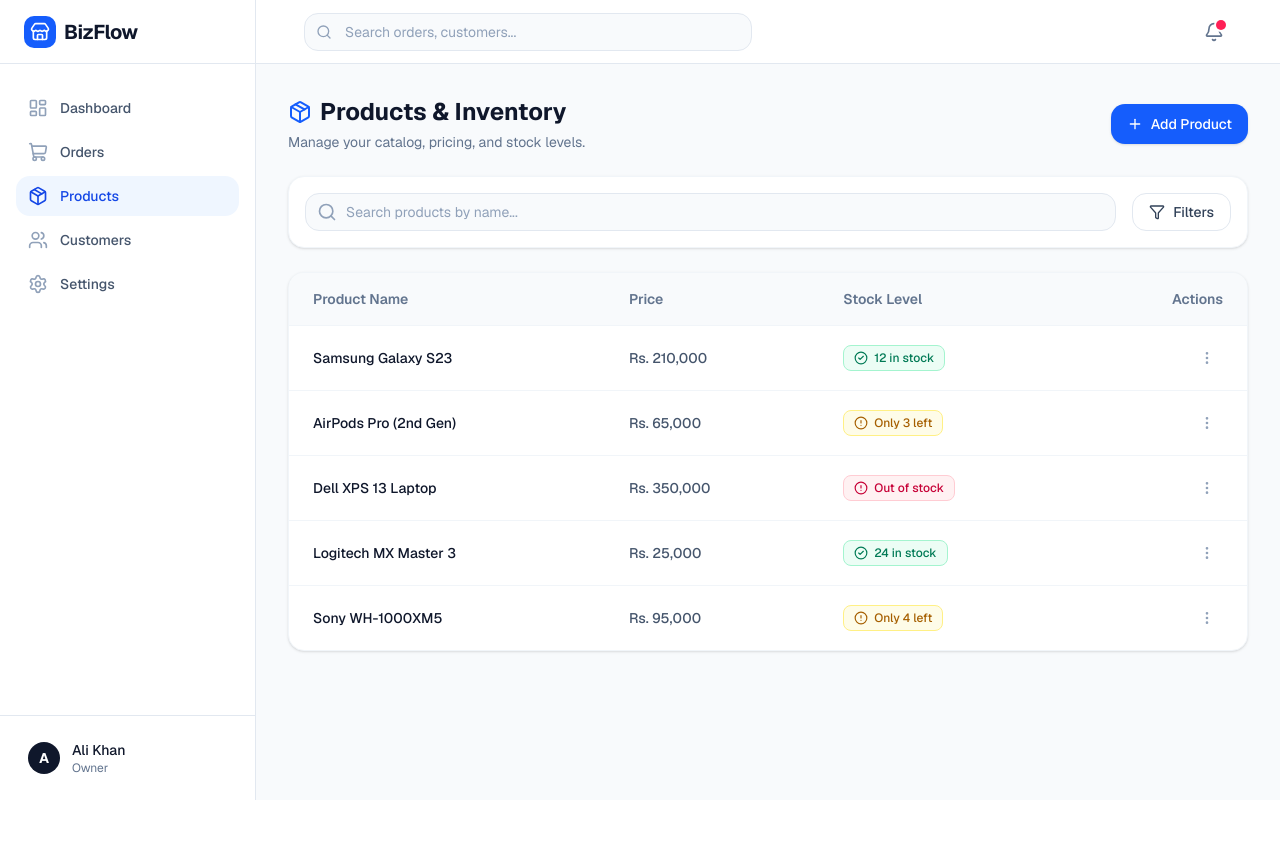
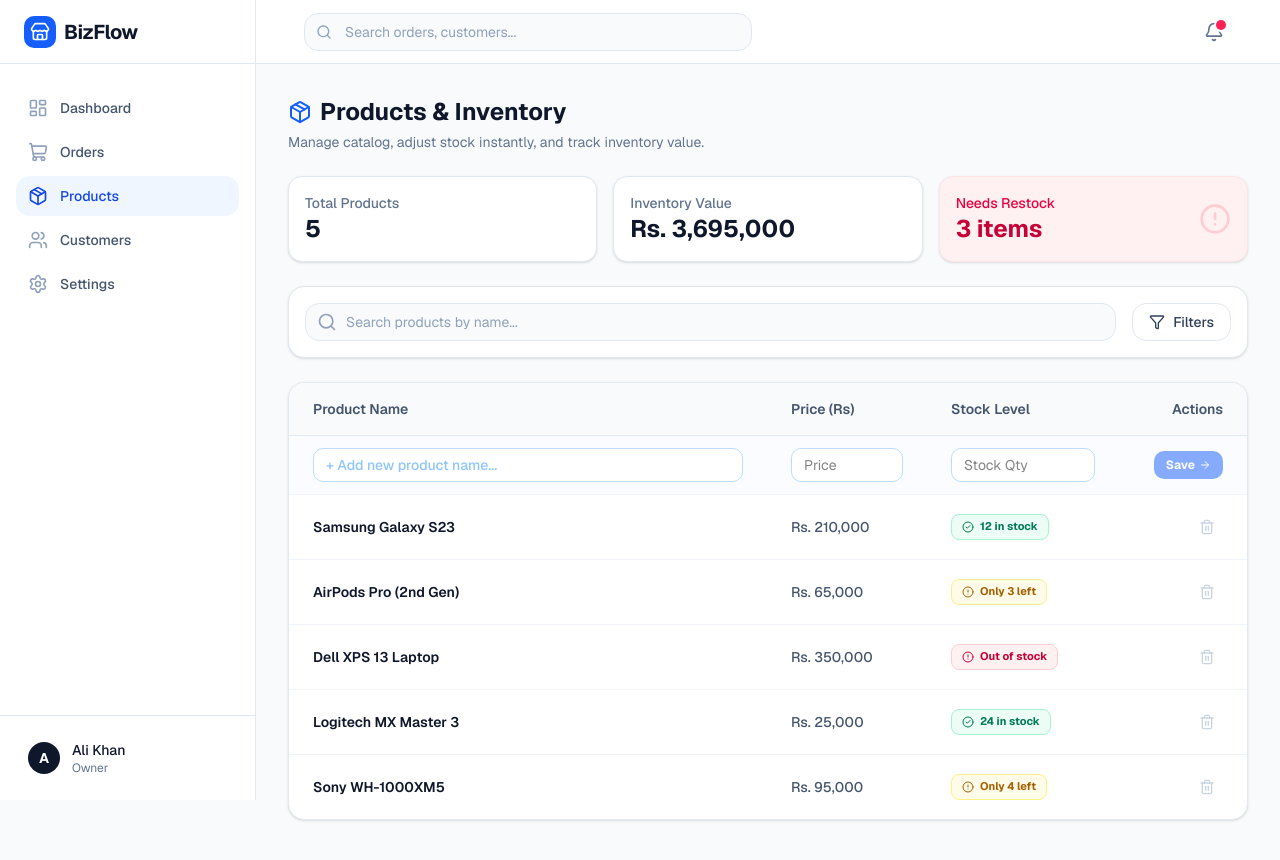
Before and after one commit to itx-tayyab/BizFlow, a Next.js app in the folder client/: page /products in a window 1280 px wide. Shown: the top 860 px of the page. Before the commit the page ends 800 px from the top, so only its background shows below. Built offline with nearby package versions, Linux system fonts and the light colour scheme.

Commit message:
Enhance ProductsPage with quick add functionality, dynamic metrics display, and inline stock adjustment features for improved inventory management.

```diff
--- a/client/src/app/(dashboard)/products/page.tsx
+++ b/client/src/app/(dashboard)/products/page.tsx
@@ -1,101 +1,216 @@
+"use client";
+
+import { useState } from "react";
 import {
-  Plus,
-  Search,
-  MoreVertical,
-  Package,
-  AlertCircle,
-  CheckCircle2,
-  Filter
+  Search, Package, AlertCircle, CheckCircle2,
+  Filter, Plus, Minus, Trash2, ArrowRight
 } from "lucide-react";
 
-// Mock Data (Based on your Prisma Schema)
-const products =[
-  { id: "1", name: "Samsung Galaxy S23", price: 210000, stock: 12, status: "in-stock" },
-  { id: "2", name: "AirPods Pro (2nd Gen)", price: 65000, stock: 3, status: "low-stock" },
-  { id: "3", name: "Dell XPS 13 Laptop", price: 350000, stock: 0, status: "out-of-stock" },
-  { id: "4", name: "Logitech MX Master 3", price: 25000, stock: 24, status: "in-stock" },
-  { id: "5", name: "Sony WH-1000XM5", price: 95000, stock: 4, status: "low-stock" },
+// --- MOCK INVENTORY DATA ---
+const initialProducts =[
+  { id: "1", name: "Samsung Galaxy S23", price: 210000, stock: 12 },
+  { id: "2", name: "AirPods Pro (2nd Gen)", price: 65000, stock: 3 },
+  { id: "3", name: "Dell XPS 13 Laptop", price: 350000, stock: 0 },
+  { id: "4", name: "Logitech MX Master 3", price: 25000, stock: 24 },
+  { id: "5", name: "Sony WH-1000XM5", price: 95000, stock: 4 },
 ];
 
 export default function ProductsPage() {
+  const [products, setProducts] = useState(initialProducts);
+  const [searchQuery, setSearchQuery] = useState("");
+
+  // Quick Add State
+  const [newName, setNewName] = useState("");
+  const [newPrice, setNewPrice] = useState("");
+  const [newStock, setNewStock] = useState("");
+
+  // --- ACTIONS ---
+  const handleAddProduct = () => {
+    if (!newName || !newPrice) return;
+    const newProduct = {
+      id: Math.random().toString(),
+      name: newName,
+      price: Number(newPrice),
+      stock: Number(newStock) || 0,
+    };
+    setProducts([newProduct, ...products]); // Add to top of list
+    setNewName(""); setNewPrice(""); setNewStock(""); // Reset inputs
+  };
+
+  const updateStock = (id: string, delta: number) => {
+    setProducts(products.map(p => {
+      if (p.id === id) {
+        const updatedStock = p.stock + delta;
+        return { ...p, stock: updatedStock < 0 ? 0 : updatedStock };
+      }
+      return p;
+    }));
+  };
+
+  const deleteProduct = (id: string) => {
+    setProducts(products.filter(p => p.id !== id));
+  };
+
+  // --- MATH METRICS ---
+  const filteredProducts = products.filter(p => p.name.toLowerCase().includes(searchQuery.toLowerCase()));
+  const totalInventoryValue = products.reduce((sum, p) => sum + (p.price * p.stock), 0);
+  const lowStockCount = products.filter(p => p.stock > 0 && p.stock <= 5).length;
+  const outOfStockCount = products.filter(p => p.stock === 0).length;
+
   return (
-    <div className="space-y-6 animate-in fade-in duration-500">
+    <div className="space-y-6 animate-in fade-in duration-500 pb-10">
 
-      {/* 🟢 PAGE HEADER */}
+      {/* 🟢 1. PAGE HEADER */}
       <div className="flex flex-col sm:flex-row sm:items-center justify-between gap-4">
         <div>
           <h1 className="text-2xl font-bold text-slate-900 flex items-center gap-2">
             <Package className="w-6 h-6 text-blue-600" />
             Products & Inventory
           </h1>
-          <p className="text-sm text-slate-500 mt-1">Manage your catalog, pricing, and stock levels.</p>
+          <p className="text-sm text-slate-500 mt-1">Manage catalog, adjust stock instantly, and track inventory value.</p>
         </div>
-        <button className="flex items-center justify-center gap-2 bg-blue-600 text-white px-4 py-2.5 rounded-xl text-sm font-medium hover:bg-blue-700 transition-colors shadow-sm w-full sm:w-auto">
-          <Plus className="w-4 h-4" />
-          Add Product
-        </button>
       </div>
 
-      {/* 🟢 SEARCH & FILTERS BAR */}
-      <div className="bg-white p-4 rounded-2xl border border-slate-100 shadow-sm flex flex-col sm:flex-row gap-4">
-        {/* Search */}
+      {/* 🟢 2. DYNAMIC METRICS CARDS */}
+      <div className="grid grid-cols-1 sm:grid-cols-3 gap-4">
+        <div className="bg-white p-4 rounded-xl border border-slate-200 shadow-sm flex items-center justify-between">
+          <div>
+            <p className="text-sm font-medium text-slate-500">Total Products</p>
+            <p className="text-2xl font-bold text-slate-900">{products.length}</p>
+          </div>
+        </div>
+        <div className="bg-white p-4 rounded-xl border border-slate-200 shadow-sm flex items-center justify-between">
+          <div>
+            <p className="text-sm font-medium text-slate-500">Inventory Value</p>
+            <p className="text-2xl font-bold text-slate-900 text-emerald-600">Rs. {totalInventoryValue.toLocaleString()}</p>
+          </div>
+        </div>
+        <div className="bg-rose-50 p-4 rounded-xl border border-rose-100 shadow-sm flex items-center justify-between">
+          <div>
+            <p className="text-sm font-medium text-rose-600">Needs Restock</p>
+            <p className="text-2xl font-bold text-rose-700">{lowStockCount + outOfStockCount} items</p>
+          </div>
+          <AlertCircle className="w-8 h-8 text-rose-200" />
+        </div>
+      </div>
+
+      {/* 🟢 3. SEARCH BAR */}
+      <div className="bg-white p-4 rounded-2xl border border-slate-200 shadow-sm flex flex-col sm:flex-row gap-4">
         <div className="relative flex-1">
           <div className="absolute inset-y-0 left-0 pl-3 flex items-center pointer-events-none">
             <Search className="h-5 w-5 text-slate-400" />
           </div>
           <input
             type="text"
+            value={searchQuery}
+            onChange={(e) => setSearchQuery(e.target.value)}
             placeholder="Search products by name..."
-            className="block w-full pl-10 pr-3 py-2 border border-slate-200 rounded-xl leading-5 bg-slate-50 placeholder-slate-400 focus:outline-none focus:bg-white focus:ring-2 focus:ring-blue-500 focus:border-blue-500 sm:text-sm transition-all"
+            className="block w-full pl-10 pr-3 py-2 border border-slate-200 rounded-xl leading-5 bg-slate-50 placeholder-slate-400 focus:outline-none focus:bg-white focus:ring-2 focus:ring-blue-500 sm:text-sm transition-all"
           />
         </div>
-        {/* Filter Button */}
         <button className="flex items-center justify-center gap-2 px-4 py-2 border border-slate-200 rounded-xl text-sm font-medium text-slate-700 bg-white hover:bg-slate-50 transition-colors w-full sm:w-auto">
-          <Filter className="w-4 h-4" />
-          Filters
+          <Filter className="w-4 h-4" /> Filters
         </button>
       </div>
 
-      {/* 🟢 INVENTORY LIST (Desktop Table / Mobile Cards) */}
-      <div className="bg-white rounded-2xl border border-slate-100 shadow-sm overflow-hidden">
-
-        {/* Desktop View (Hidden on mobile) */}
-        <div className="hidden md:block overflow-x-auto">
+      {/* 🟢 4. INLINE SPREADSHEET TABLE */}
+      <div className="bg-white rounded-2xl border border-slate-200 shadow-sm overflow-hidden flex-1">
+        <div className="overflow-x-auto">
           <table className="w-full text-left text-sm whitespace-nowrap">
-            <thead className="bg-slate-50 text-slate-500 border-b border-slate-100">
+            <thead className="bg-slate-50 text-slate-600 border-b border-slate-200">
               <tr>
                 <th className="px-6 py-4 font-semibold">Product Name</th>
-                <th className="px-6 py-4 font-semibold">Price</th>
-                <th className="px-6 py-4 font-semibold">Stock Level</th>
-                <th className="px-6 py-4 font-semibold text-right">Actions</th>
+                <th className="px-6 py-4 font-semibold w-40">Price (Rs)</th>
+                <th className="px-6 py-4 font-semibold w-48">Stock Level</th>
+                <th className="px-6 py-4 font-semibold w-32 text-right">Actions</th>
               </tr>
             </thead>
-            <tbody className="divide-y divide-slate-100 text-slate-700">
-              {products.map((product) => (
-                <tr key={product.id} className="hover:bg-slate-50 transition-colors">
-                  <td className="px-6 py-4 font-medium text-slate-900">{product.name}</td>
-                  <td className="px-6 py-4 text-slate-600 font-medium">Rs. {product.price.toLocaleString()}</td>
+            <tbody className="divide-y divide-slate-100">
+
+              {/* --- ⚡ INLINE QUICK-ADD ROW (Replaces the need for a Modal/Page) --- */}
+              <tr className="bg-blue-50/30">
+                <td className="px-6 py-3">
+                  <input
+                    type="text"
+                    value={newName}
+                    onChange={(e) => setNewName(e.target.value)}
+                    placeholder="+ Add new product name..."
+                    className="w-full bg-white border border-blue-200 rounded-lg py-1.5 px-3 text-sm focus:outline-none focus:ring-2 focus:ring-blue-500 placeholder-blue-300 font-medium"
+                  />
+                </td>
+                <td className="px-6 py-3">
+                  <input
+                    type="number"
+                    value={newPrice}
+                    onChange={(e) => setNewPrice(e.target.value)}
+                    placeholder="Price"
+                    className="w-full bg-white border border-blue-200 rounded-lg py-1.5 px-3 text-sm focus:outline-none focus:ring-2 focus:ring-blue-500"
+                  />
+                </td>
+                <td className="px-6 py-3">
+                  <input
+                    type="number"
+                    value={newStock}
+                    onChange={(e) => setNewStock(e.target.value)}
+                    placeholder="Stock Qty"
+                    className="w-full bg-white border border-blue-200 rounded-lg py-1.5 px-3 text-sm focus:outline-none focus:ring-2 focus:ring-blue-500"
+                  />
+                </td>
+                <td className="px-6 py-3 text-right">
+                  <button
+                    onClick={handleAddProduct}
+                    disabled={!newName || !newPrice}
+                    className="bg-blue-600 text-white px-3 py-1.5 rounded-lg text-xs font-bold hover:bg-blue-700 disabled:opacity-50 transition-colors flex items-center gap-1 ml-auto"
+                  >
+                    Save <ArrowRight className="w-3 h-3" />
+                  </button>
+                </td>
+              </tr>
+
+              {/* --- ACTUAL DATA ROWS --- */}
+              {filteredProducts.map((product) => (
+                <tr key={product.id} className="hover:bg-slate-50 transition-colors group">
+                  <td className="px-6 py-4 font-semibold text-slate-900">{product.name}</td>
+
+                  <td className="px-6 py-4 font-medium text-slate-600">
+                    Rs. {product.price.toLocaleString()}
+                  </td>
+
                   <td className="px-6 py-4">
+                    <div className="flex items-center gap-3">
+                      {/* Stock Badge */}
+                      <div className="w-28">
                         {product.stock > 5 ? (
-                      <span className="inline-flex items-center gap-1.5 py-1 px-2.5 rounded-md text-xs font-medium bg-emerald-50 text-emerald-700 border border-emerald-200">
-                        <CheckCircle2 className="w-3.5 h-3.5" />
-                        {product.stock} in stock
+                          <span className="inline-flex items-center gap-1.5 py-1 px-2.5 rounded-md text-[11px] font-bold bg-emerald-50 text-emerald-700 border border-emerald-200">
+                            <CheckCircle2 className="w-3 h-3" /> {product.stock} in stock
                           </span>
                         ) : product.stock > 0 ? (
-                      <span className="inline-flex items-center gap-1.5 py-1 px-2.5 rounded-md text-xs font-medium bg-yellow-50 text-yellow-700 border border-yellow-200">
-                        <AlertCircle className="w-3.5 h-3.5" />
-                        Only {product.stock} left
+                          <span className="inline-flex items-center gap-1.5 py-1 px-2.5 rounded-md text-[11px] font-bold bg-yellow-50 text-yellow-700 border border-yellow-200">
+                            <AlertCircle className="w-3 h-3" /> Only {product.stock} left
                           </span>
                         ) : (
-                      <span className="inline-flex items-center gap-1.5 py-1 px-2.5 rounded-md text-xs font-medium bg-rose-50 text-rose-700 border border-rose-200">
-                        <AlertCircle className="w-3.5 h-3.5" />
-                        Out of stock
+                          <span className="inline-flex items-center gap-1.5 py-1 px-2.5 rounded-md text-[11px] font-bold bg-rose-50 text-rose-700 border border-rose-200">
+                            <AlertCircle className="w-3 h-3" /> Out of stock
                           </span>
                         )}
+                      </div>
+
+                      {/* Inline Stock Adjustment Buttons */}
+                      <div className="hidden group-hover:flex items-center bg-slate-100 rounded-lg border border-slate-200 overflow-hidden">
+                        <button onClick={() => updateStock(product.id, -1)} className="px-2 py-1 text-slate-500 hover:bg-slate-200 hover:text-slate-900 transition-colors"><Minus className="w-3 h-3" /></button>
+                        <button onClick={() => updateStock(product.id, 1)} className="px-2 py-1 text-slate-500 hover:bg-slate-200 hover:text-slate-900 border-l border-slate-200 transition-colors"><Plus className="w-3 h-3" /></button>
+                      </div>
+                    </div>
                   </td>
+
+                  {/* Actions Column (Directly visible, no 3 dots) */}
                   <td className="px-6 py-4 text-right">
-                    <button className="p-2 text-slate-400 hover:text-slate-600 rounded-lg hover:bg-slate-100 transition-colors">
-                      <MoreVertical className="w-4 h-4" />
+                    <button
+                      onClick={() => deleteProduct(product.id)}
+                      className="p-2 text-slate-300 hover:text-rose-600 hover:bg-rose-50 rounded-lg transition-colors"
+                      title="Delete Product"
+                    >
+                      <Trash2 className="w-4 h-4" />
                     </button>
                   </td>
                 </tr>
@@ -103,38 +218,8 @@ export default function ProductsPage() {
             </tbody>
           </table>
         </div>
-
-        {/* Mobile View (Hidden on desktop) */}
-        <div className="md:hidden divide-y divide-slate-100">
-          {products.map((product) => (
-            <div key={product.id} className="p-4 flex items-center justify-between">
-              <div className="flex flex-col gap-1">
-                <span className="font-semibold text-slate-900">{product.name}</span>
-                <span className="text-sm font-medium text-slate-600">Rs. {product.price.toLocaleString()}</span>
-                <div className="mt-1">
-                  {product.stock > 5 ? (
-                    <span className="text-xs font-medium text-emerald-600 flex items-center gap-1">
-                      <CheckCircle2 className="w-3 h-3" /> {product.stock} in stock
-                    </span>
-                  ) : product.stock > 0 ? (
-                    <span className="text-xs font-medium text-yellow-600 flex items-center gap-1">
-                      <AlertCircle className="w-3 h-3" /> Only {product.stock} left
-                    </span>
-                  ) : (
-                    <span className="text-xs font-medium text-rose-600 flex items-center gap-1">
-                      <AlertCircle className="w-3 h-3" /> Out of stock
-                    </span>
-                  )}
-                </div>
-              </div>
-              <button className="p-2 text-slate-400 hover:text-slate-600 bg-slate-50 rounded-lg border border-slate-100">
-                <MoreVertical className="w-5 h-5" />
-              </button>
-            </div>
-          ))}
       </div>
 
     </div>
-    </div>
   );
 }
```
Lines whose indentation alone changed are shown as unchanged.
